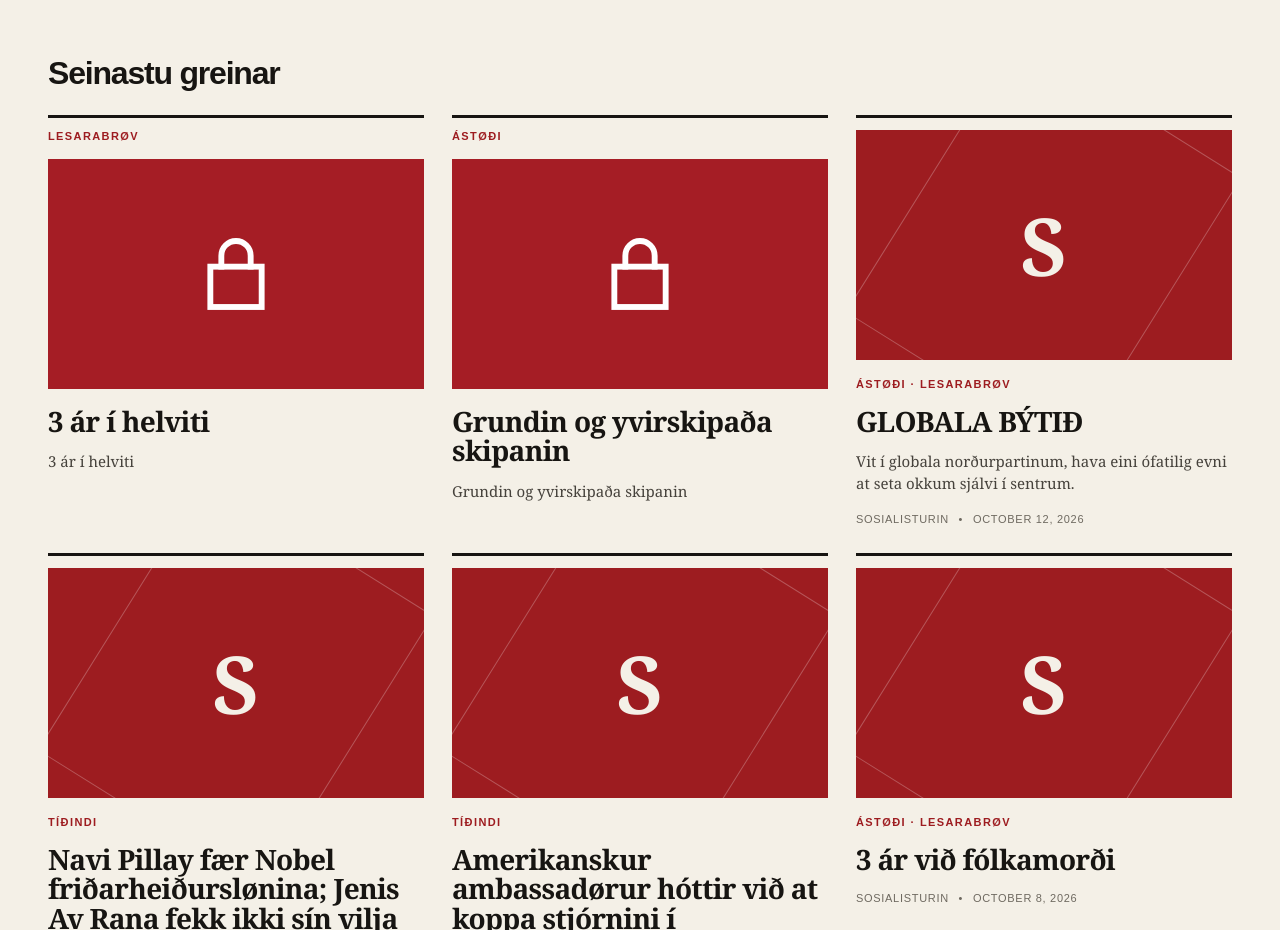
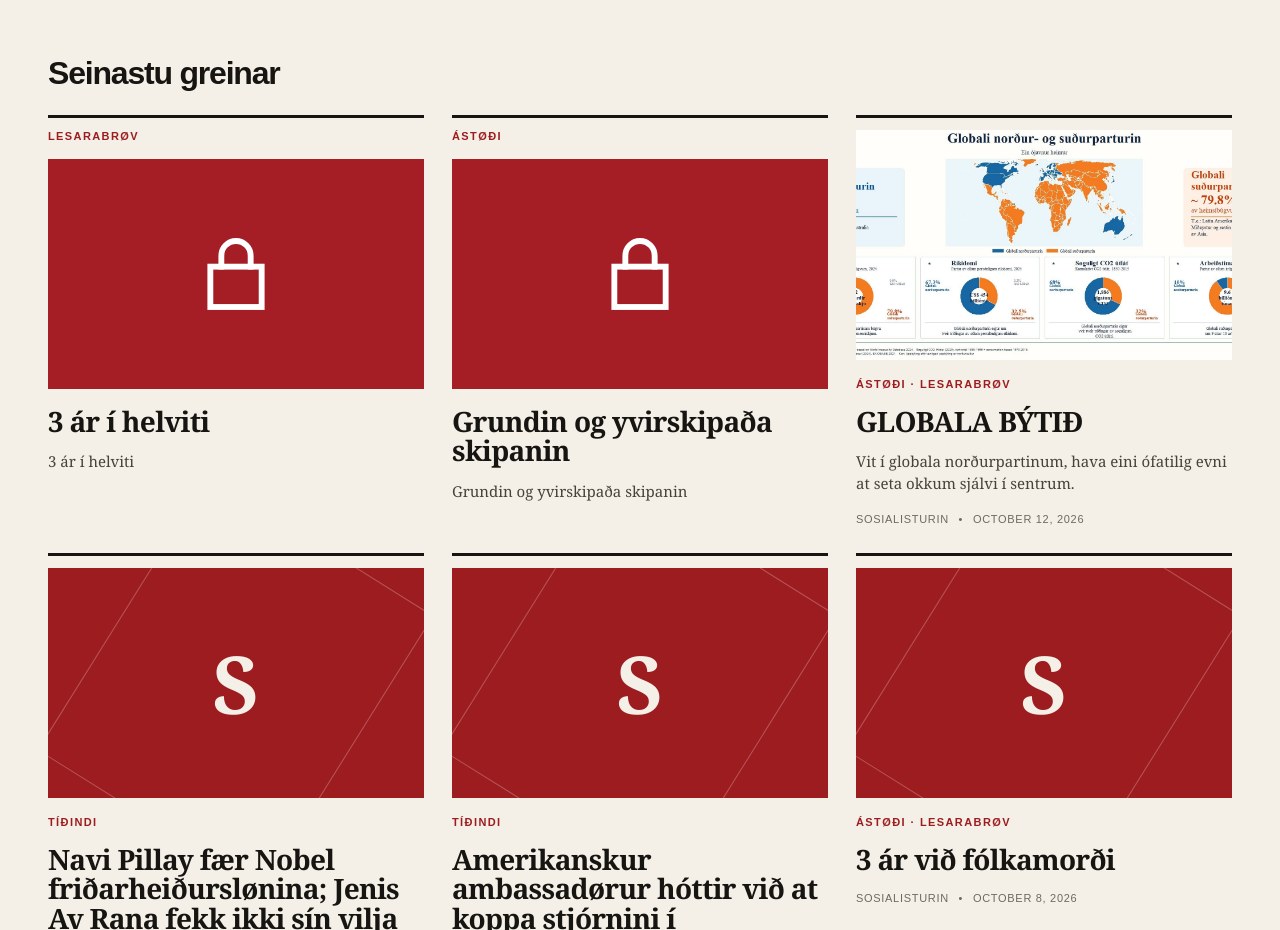
Before and after one commit to IngiRG/Sosialisturin, an Astro site: page / in a window 1280 px wide. Shown: the part 888-1818 px from the top of the page. Built offline with nearby package versions, Linux system fonts and the light colour scheme; Astro itself is replaced by a stand-in of ours.

Commit message:
Use uploaded infographic as Globala býtið thumbnail and rebuild

```diff
--- a/src/content/posts/globala-bytid.md
+++ b/src/content/posts/globala-bytid.md
@@ -6,6 +6,7 @@ category: "Ástøði"
 section: "Lesarabrøv"
 author: "Sosialisturin"
 featured: false
+image: "/globala-bytid.png"
 tags: []
 ---
 
```
